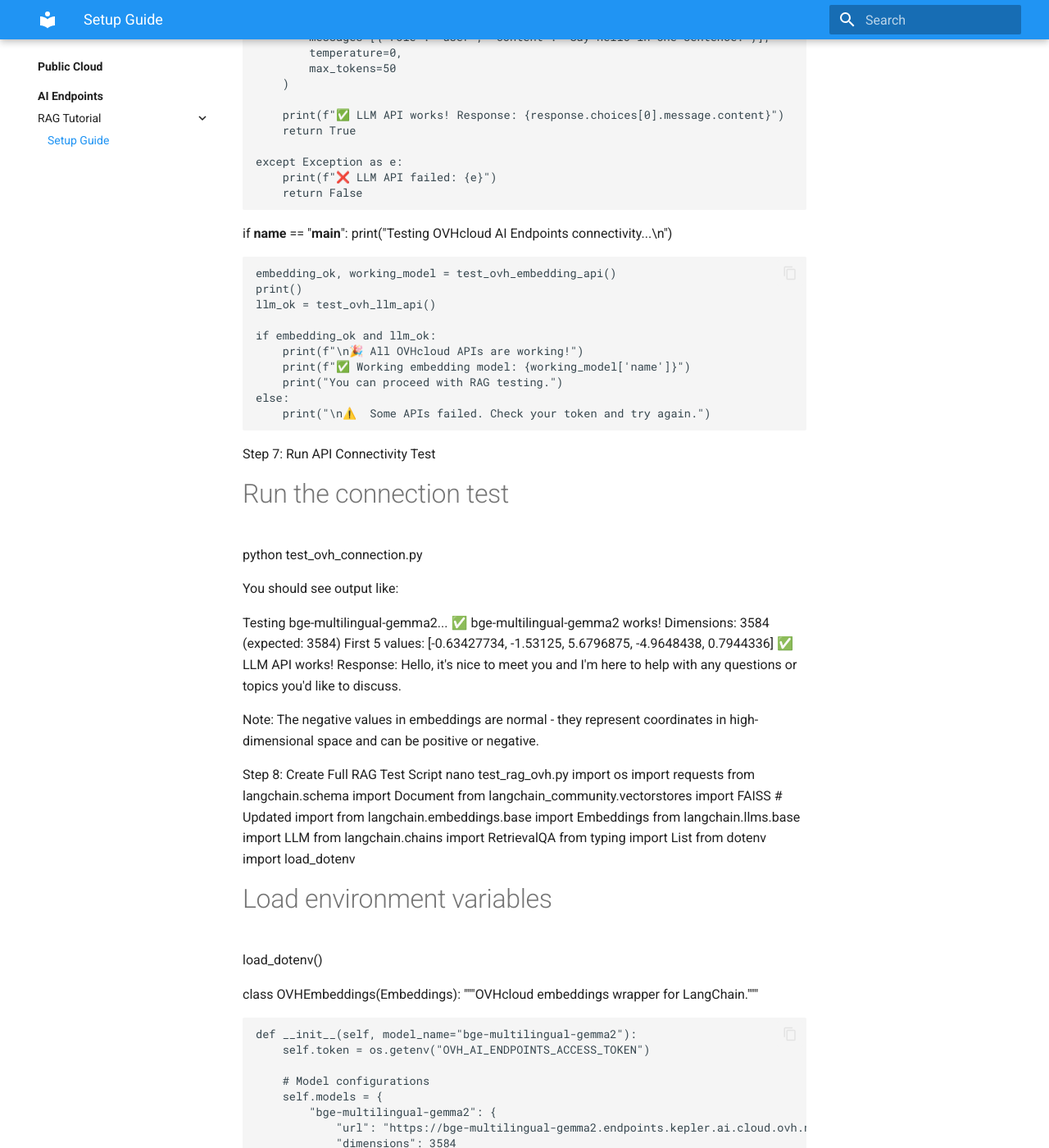
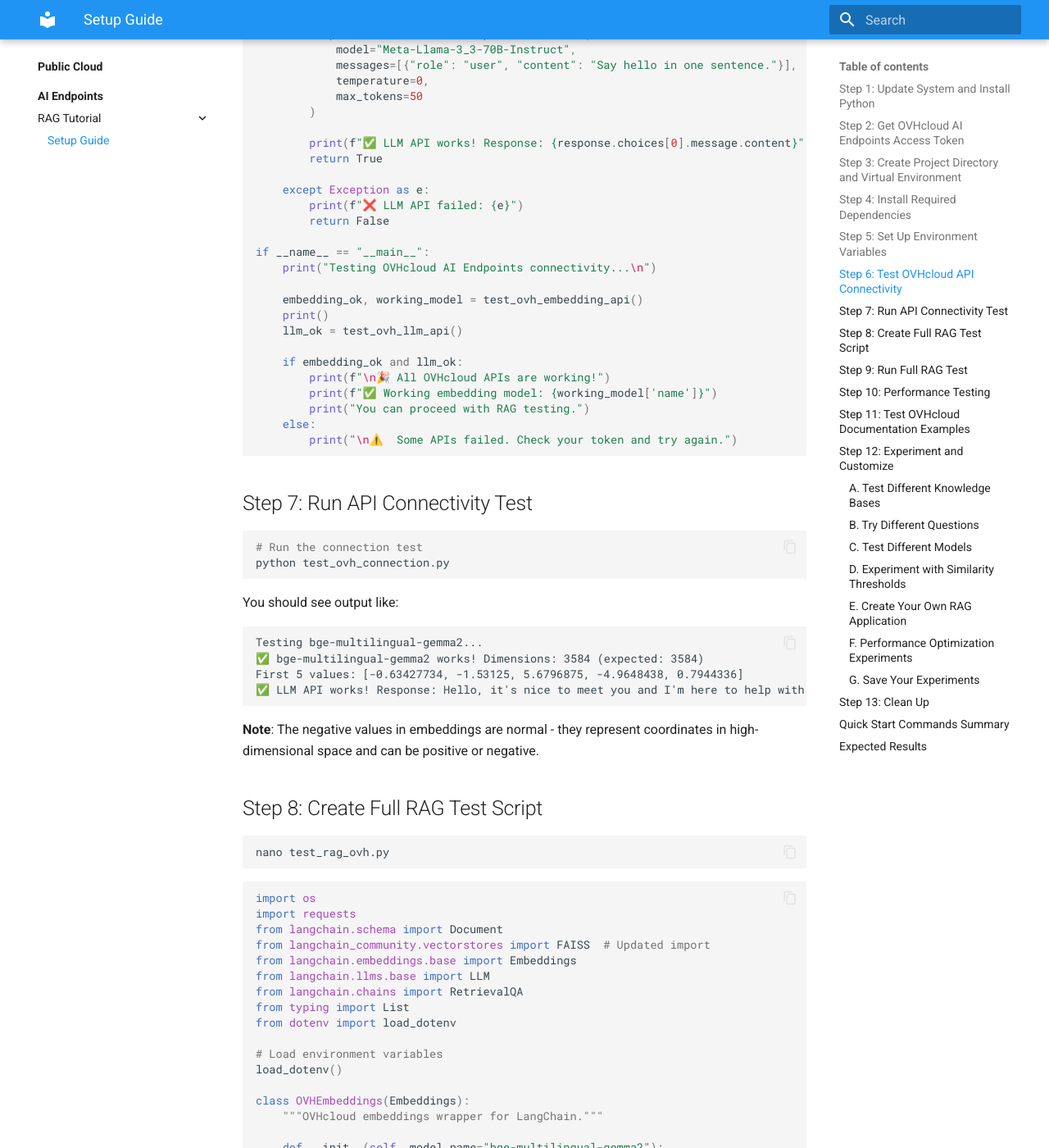
Before and after one commit to cougz/ovhcloud-workbooks, an MkDocs documentation site: the page built from docs/public-cloud/ai-endpoints/rag-tutorial/setup-guide.md, in a window 1280 px wide and 1400 px high, scrolled down 3376 px. Shown: the whole window at 82% size. Built offline with MkDocs 1.6.1 and Material for MkDocs 9.7.7, drawn with Linux system fonts in a browser that asks for light colours; some of the changed text lies outside the part shown.

Commit message:
Update setup-guide.md

````diff
--- a/docs/public-cloud/ai-endpoints/rag-tutorial/setup-guide.md
+++ b/docs/public-cloud/ai-endpoints/rag-tutorial/setup-guide.md
@@ -1,5 +1,8 @@
-# RAG Tutorial Setup Guide
-Step 1: Update System and Install Python
+# \# RAG Tutorial Setup Guide
+
+## Step 1: Update System and Install Python
+
+```bash
 # Update package list and upgrade system
 sudo apt update && sudo apt upgrade -y
 
@@ -8,17 +11,22 @@
 
 # Verify Python version (should be 3.11+)
 python3 --version
-Step 2: Get OVHcloud AI Endpoints Access Token
+```
+
+## Step 2: Get OVHcloud AI Endpoints Access Token
 
 To get your access token from OVHcloud:
 
-Go to OVHcloud AI Endpoints
-Create an account or log in
-Navigate to Public Cloud
-Create a new Public Cloud Project or select an existing one
-Navigate to AI Endpoints → API keys and click on Create a new API key
-Copy the token for further use
-Step 3: Create Project Directory and Virtual Environment
+1.  Go to [OVHcloud AI Endpoints](https://www.ovhcloud.com/en/public-cloud/ai-endpoints/)
+2.  Create an account or log in
+3.  Navigate to **Public Cloud**
+4.  Create a new Public Cloud Project or select an existing one
+5.  Navigate to **AI Endpoints** → **API keys** and click on **Create a new API key**
+6.  Copy the token for further use
+
+## Step 3: Create Project Directory and Virtual Environment
+
+```bash
 # Create project directory
 mkdir ~/rag-ovh-test
 cd ~/rag-ovh-test
@@ -31,15 +39,21 @@
 
 # Upgrade pip
 pip install --upgrade pip
-Step 4: Install Required Dependencies
+```
+
+## Step 4: Install Required Dependencies
+
+```bash
 # Install ALL required dependencies for OVHcloud integration
 pip install langchain langchain-community faiss-cpu requests openai python-dotenv numpy
 
 # Verify installations
 pip list | grep -E "(langchain|faiss|requests|openai|numpy)"
+```
 
 You should see output like:
 
+```
 faiss-cpu                1.11.0
 langchain                0.3.25
 langchain-community      0.3.24
@@ -49,15 +63,28 @@
 openai                   1.82.0
 requests                 2.32.3
 requests-toolbelt        1.0.0
-Step 5: Set Up Environment Variables
+```
+
+## Step 5: Set Up Environment Variables
+
+```bash
 # Create environment file
 nano .env
+```
 
 Add your actual OVHcloud token:
 
+```
 OVH_AI_ENDPOINTS_ACCESS_TOKEN=your_actual_token_here
-Step 6: Test OVHcloud API Connectivity
+```
+
+## Step 6: Test OVHcloud API Connectivity
+
+```bash
 nano test_ovh_connection.py
+```
+
+```python
 import os
 import requests
 from dotenv import load_dotenv
@@ -160,21 +187,33 @@
         print("You can proceed with RAG testing.")
     else:
         print("\n⚠️  Some APIs failed. Check your token and try again.")
-Step 7: Run API Connectivity Test
+```
+
+## Step 7: Run API Connectivity Test
+
+```bash
 # Run the connection test
 python test_ovh_connection.py
+```
 
 You should see output like:
 
+```
 Testing bge-multilingual-gemma2...
 ✅ bge-multilingual-gemma2 works! Dimensions: 3584 (expected: 3584)
 First 5 values: [-0.63427734, -1.53125, 5.6796875, -4.9648438, 0.7944336]
 ✅ LLM API works! Response: Hello, it's nice to meet you and I'm here to help with any questions or topics you'd like to discuss.
+```
 
-Note: The negative values in embeddings are normal - they represent coordinates in high-dimensional space and can be positive or negative.
+**Note**: The negative values in embeddings are normal - they represent coordinates in high-dimensional space and can be positive or negative.
 
-Step 8: Create Full RAG Test Script
+## Step 8: Create Full RAG Test Script
+
+```bash
 nano test_rag_ovh.py
+```
+
+```python
 import os
 import requests
 from langchain.schema import Document
@@ -348,12 +387,18 @@
 
 if __name__ == "__main__":
     main()
-Step 9: Run Full RAG Test
+```
+
+## Step 9: Run Full RAG Test
+
+```bash
 # Run the complete RAG system test
 python test_rag_ovh.py
+```
 
 Expected output:
 
+```
 🔧 Setting up RAG system...
 📊 Creating embeddings...
 🤖 Setting up LLM...
@@ -363,11 +408,17 @@
 ❓ Question: My video export keeps crashing
 💬 Answer: This sounds like the known 4GB file issue on Mac systems...
 📚 Sources: Chunk 1, Chunk 2
-Step 10: Performance Testing
+```
+
+## Step 10: Performance Testing
 
 Create and run a comprehensive performance test that compares all three embedding models:
 
+```bash
 nano performance_test.py
+```
+
+```python
 import time
 from test_rag_ovh import OVHEmbeddings, OVHLLM, Document
 from langchain_community.vectorstores import FAISS
@@ -467,13 +518,17 @@
 
 if __name__ == "__main__":
     test_performance()
+```
 
-Run the performance test:
+**Run the performance test:**
 
+```bash
 python performance_test.py
+```
 
 Expected output:
 
+```
 🚀 Starting comprehensive performance test...
 
 🧪 Testing bge-base-en-v1.5...
@@ -488,11 +543,17 @@
 bge-base-en-v1.5         768          0.85s      1.45s
 bge-m3                   1024         0.95s      1.60s
 bge-multilingual-gemma2  3584         1.16s      1.99s
-Step 11: Test OVHcloud Documentation Examples
+```
+
+## Step 11: Test OVHcloud Documentation Examples
 
 Create and run a test that matches OVHcloud's official documentation:
 
+```bash
 nano test_ovh_docs_example.py
+```
+
+```python
 import os
 import requests
 import numpy as np
@@ -567,25 +628,31 @@
         print(f"Working URL: {working_url}")
     else:
         print("\n❌ All models failed. Check your token.")
+```
 
-Run this test:
+**Run this test:**
 
+```bash
 python test_ovh_docs_example.py
+```
 
 You should see output showing successful embedding generation and similarity calculations.
 
-Step 12: Experiment and Customize
+## Step 12: Experiment and Customize
 
 Now that everything is working, try customizing the scripts to deepen your understanding:
 
-A. Test Different Knowledge Bases
+### A. Test Different Knowledge Bases
 
-Edit test_rag_ovh.py and replace the chunks with your own content:
+Edit `test_rag_ovh.py` and replace the chunks with your own content:
 
+```bash
 nano test_rag_ovh.py
+```
 
-Find the chunks = [...] section and replace with different knowledge:
+Find the `chunks = [...]` section and replace with different knowledge:
 
+```python
 chunks = [
     Document(
         page_content="OVHcloud is a European cloud provider that keeps your data sovereign - meaning your data stays where you put it, not scattered across unknown servers in foreign countries. Perfect for companies who like to know where their bits and bytes are vacationing!",
@@ -604,21 +671,30 @@
         metadata={"source": "ovh_facts", "chunk_id": 4}
     )
 ]
-B. Try Different Questions
+```
 
-Modify the test_queries list to ask questions relevant to your new knowledge base:
+### B. Try Different Questions
 
+Modify the `test_queries` list to ask questions relevant to your new knowledge base:
+
+```python
 test_queries = [
     "What makes OVHcloud different for data sovereignty?",
     "How does OVHcloud keep pricing predictable?",
     "Tell me about OVHcloud's cooling technology",
     "How do I bake a perfect soufflé?"  # Irrelevant question to test boundaries
 ]
-C. Test Different Models
+```
+
+### C. Test Different Models
 
 Create a quick model comparison script:
 
+```bash
 nano model_comparison.py
+```
+
+```python
 from test_rag_ovh import OVHEmbeddings
 import requests
 import os
@@ -642,12 +718,21 @@
 
 if __name__ == "__main__":
     compare_embeddings()
+```
+
+```bash
 python model_comparison.py
-D. Experiment with Similarity Thresholds
+```
+
+### D. Experiment with Similarity Thresholds
 
 Create a similarity experiment:
 
+```bash
 nano similarity_experiment.py
+```
+
+```python
 from langchain_community.vectorstores import FAISS
 from langchain.schema import Document
 from test_rag_ovh import OVHEmbeddings
@@ -677,12 +762,21 @@
 
 if __name__ == "__main__":
     test_similarity_thresholds()
+```
+
+```bash
 python similarity_experiment.py
-E. Create Your Own RAG Application
+```
+
+### E. Create Your Own RAG Application
 
 Try building a simple RAG app for a cooking assistant:
 
+```bash
 nano my_rag_app.py
+```
+
+```python
 from test_rag_ovh import OVHEmbeddings, OVHLLM, Document
 from langchain_community.vectorstores import FAISS
 from langchain.chains import RetrievalQA
@@ -755,15 +849,23 @@
 
 if __name__ == "__main__":
     interactive_ovhcloud_chat()
+```
+
+```bash
 python my_rag_app.py
+```
 
 Try asking: "What makes OVHcloud's pricing different?" or "How does water cooling work in OVH data centers?"
 
-F. Performance Optimization Experiments
+### F. Performance Optimization Experiments
 
 Test different configurations:
 
+```bash
 nano optimization_test.py
+```
+
+```python
 import time
 from test_rag_ovh import OVHEmbeddings, OVHLLM, Document
 from langchain_community.vectorstores import FAISS
@@ -807,12 +909,21 @@
 
 if __name__ == "__main__":
     test_chunk_sizes()
+```
+
+```bash
 python optimization_test.py
-G. Save Your Experiments
+```
+
+### G. Save Your Experiments
 
 Document your findings:
 
+```bash
 nano my_experiments.md
+```
+
+```markdown
 # My RAG Experiments with OVHcloud AI Endpoints
 
 ## What I Tested
@@ -843,23 +954,30 @@
 - [ ] Try multilingual queries (French, German, Spanish)
 - [ ] Compare with other cloud provider knowledge bases
 - [ ] Optimize for customer support scenarios
+```
 
-Try these experiments to understand:
+**Try these experiments to understand:**
 
-How OVHcloud-specific content affects RAG performance
-What chunk sizes work best for technical cloud information
-How similarity search quality changes with cloud provider data
-Performance trade-offs between speed and accuracy in business contexts
+- How OVHcloud-specific content affects RAG performance
+- What chunk sizes work best for technical cloud information
+- How similarity search quality changes with cloud provider data
+- Performance trade-offs between speed and accuracy in business contexts
 
 Run each experiment and modify the OVHcloud examples to match your specific needs!
 
-Step 13: Clean Up
+## Step 13: Clean Up
+
+```bash
 # Deactivate virtual environment
 deactivate
 
 # Remove test directory if needed (optional)
 # rm -rf ~/rag-ovh-test
-Quick Start Commands Summary
+```
+
+## Quick Start Commands Summary
+
+```bash
 # Complete setup in one go
 mkdir ~/rag-ovh-test && cd ~/rag-ovh-test && python3 -m venv venv && source venv/bin/activate && pip install langchain langchain-community faiss-cpu requests openai python-dotenv numpy
 
@@ -877,13 +995,15 @@
 
 # Test documentation examples
 python test_ovh_docs_example.py
-Expected Results
+```
+
+## Expected Results
 
 If everything works correctly, you should see:
 
-Connection test: Both embedding and LLM APIs responding
-RAG system: Successfully retrieving relevant chunks and generating contextual responses
-Performance: Setup in ~10-30 seconds, queries in ~2-5 seconds each
-Documentation examples: Successful similarity calculations matching OVHcloud's examples
+1.  **Connection test**: Both embedding and LLM APIs responding
+2.  **RAG system**: Successfully retrieving relevant chunks and generating contextual responses
+3.  **Performance**: Setup in ~10-30 seconds, queries in ~2-5 seconds each
+4.  **Documentation examples**: Successful similarity calculations matching OVHcloud's examples
 
 This confirms the code examples in the training script work with actual OVHcloud AI Endpoints.
````
